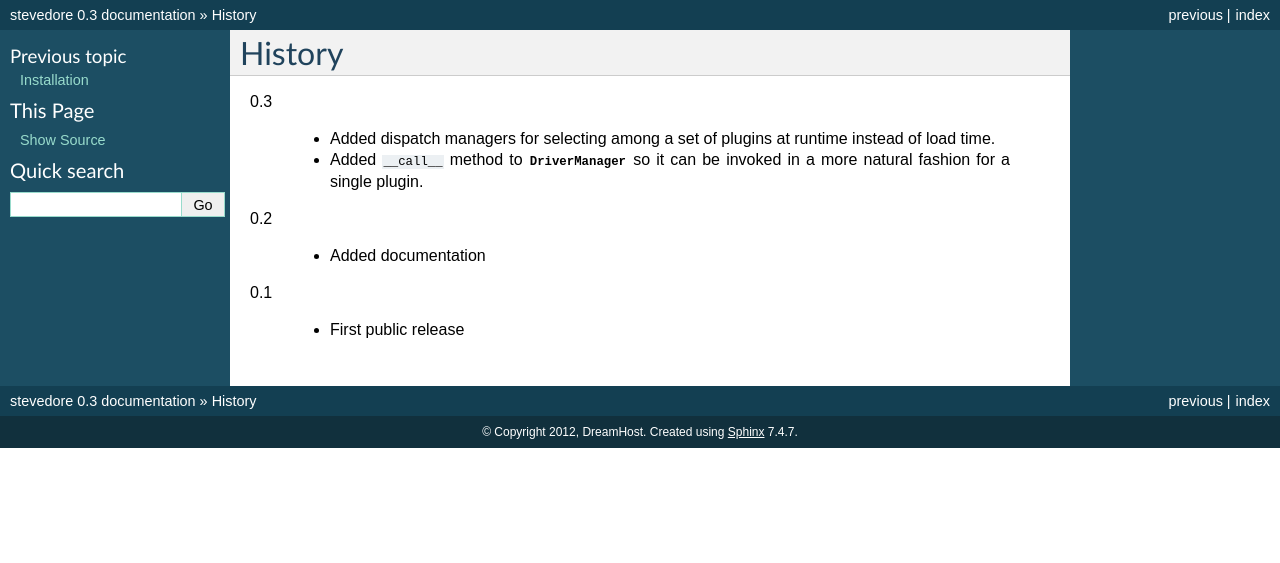
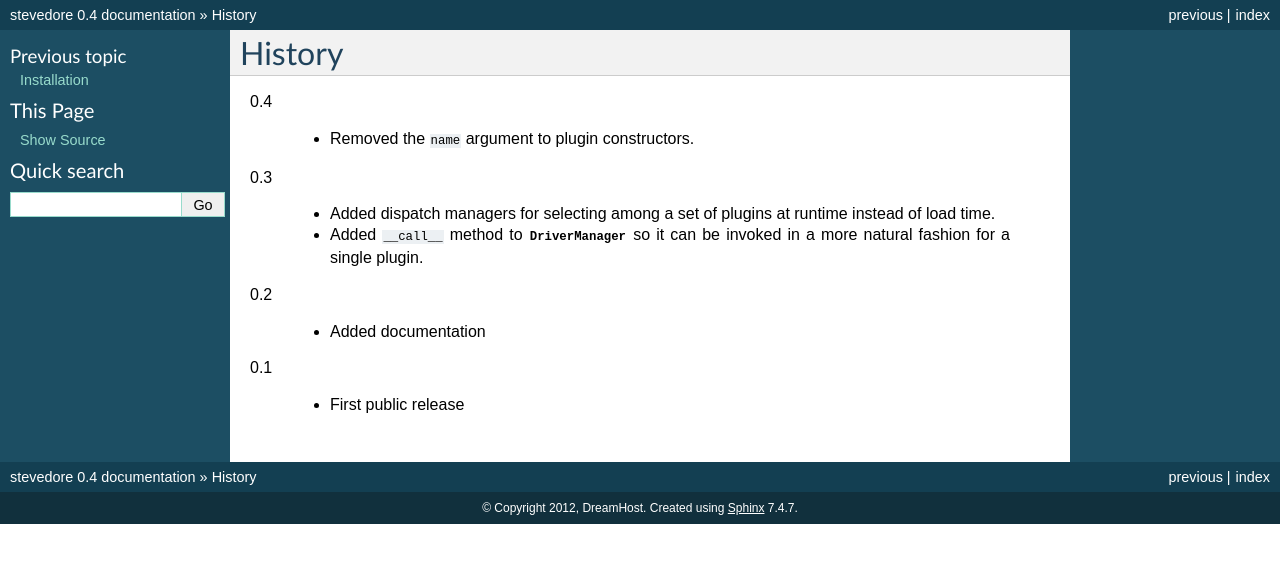
Before and after one commit to openstack/stevedore, a Sphinx documentation site: the page built from docs/source/history.rst, in a window 1280 px wide. Shown: the top 563 px of the page. Built offline with Sphinx 7.4.7, drawn with Linux system fonts in a browser that asks for light colours.

Commit message:
Prepare release 0.4
Update the history file and version number.

Change-Id: Ia09d4a9316dcc77775124f298ddde535707cfa0c
Signed-off-by: Doug Hellmann <doug.hellmann@dreamhost.com>

```diff
--- a/docs/source/history.rst
+++ b/docs/source/history.rst
@@ -1,6 +1,10 @@
 =========
  History
 =========
+
+0.4
+
+  - Removed the ``name`` argument to plugin constructors.
 
 0.3
 
--- a/setup.py
+++ b/setup.py
@@ -16,7 +16,7 @@ install_requires = ['distribute',
 
 setup(
     name='stevedore',
-    version='0.3',
+    version='0.4',
 
     description='Manage dynamic plugins for Python applications',
     long_description=long_description,
```
